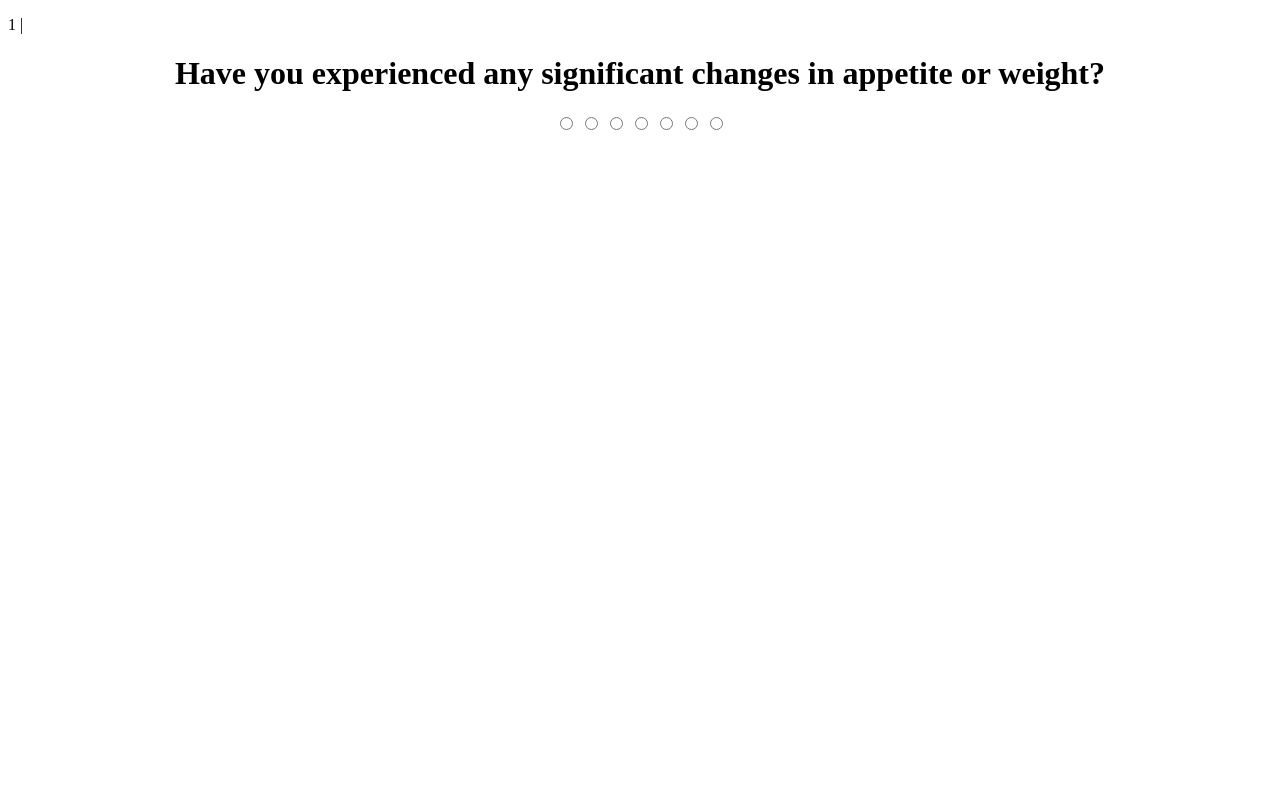
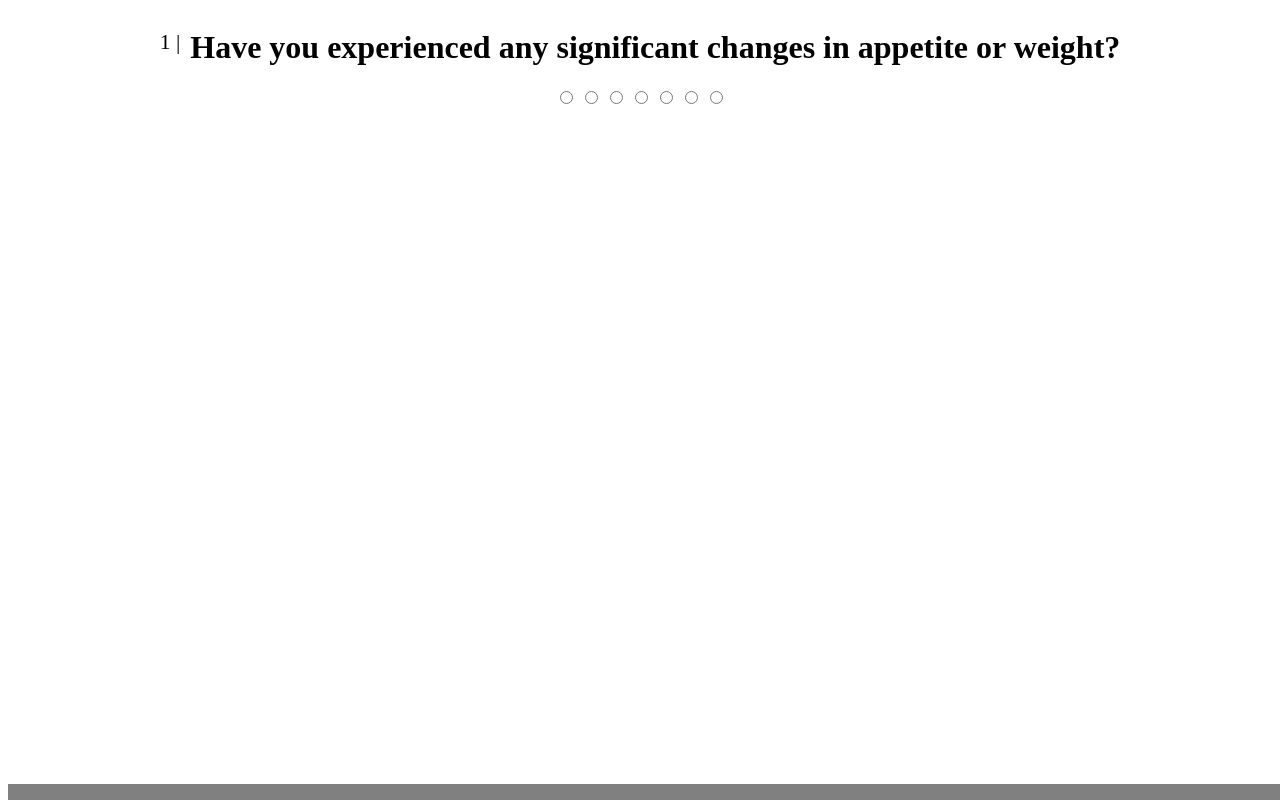
Before and after one commit to kyledampier/GTRobotech2023, a SvelteKit app in the folder frontend/: page / in a window 1280 px wide. Built offline with nearby package versions, Linux system fonts and the light colour scheme.

Commit message:
main page formatting

```diff
--- a/frontend/src/components/Bar.svelte
+++ /dev/null
@@ -1,31 +0,0 @@
-<script>
-    import { tweened } from "svelte/motion";
-    import { cubicOut } from "svelte/easing";
-
-    const progress = tweened(0, {
-        duration: 400,
-        easing: cubicOut
-    });
-</script>
-
-<progress value="{$progress}"></progress>
-<button on:click="{() => progress.set(0.25)}">
-	25%
-</button>
-
-
-<style>
-	progress {
-		display: block;
-		width: 100%;
-        background-color: #373737;
-	}
-
-    progress::-webkit-progress-value {
-        background-color: rgba(105, 255, 81, .75);
-    }
-
-    progress::-moz-progress-bar {
-        background-color: rgba(105, 255, 81, .75);
-    }
-</style>
--- a/frontend/src/components/Progress.svelte
+++ b/frontend/src/components/Progress.svelte
@@ -7,7 +7,3 @@
 </script>
 
 <p>{current} / {total}</p>
-
-<style>
-
-</style>
--- a/frontend/src/components/Question.svelte
+++ b/frontend/src/components/Question.svelte
@@ -3,6 +3,8 @@
 
 <script>
     import init from '../lib/init.json';
+    import { tweened } from "svelte/motion";
+    import { cubicOut } from "svelte/easing";
 
     const values = [
         { label: 'never', value: 1},
@@ -16,7 +18,13 @@
 
     let selected = false;
     let index = 0;
+    let total = 20;
     let question = init.survey[index].question;
+
+    const progress = tweened(0, {
+        duration: 400,
+        easing: cubicOut
+    });
 
     function onChange() {
         if (selected) {
@@ -24,12 +32,15 @@
         }
         question = init.survey[index].question;
         selected = false;
+        progress.set(index/total);
     }
 
 </script>
 
-<p>{index+1} |</p>
-<h1>{question}</h1>
+<div class="container">
+    <p>{index+1} |</p>
+    <h1>{question}</h1>
+</div>
 
 <div class="form">
     {#each values as value}
@@ -39,13 +50,36 @@
     {/each}
 </div>
 
+<div class="footer">
+    <progress value="{$progress}"></progress>
+</div>
 
 <style>
-    h1 {
-        text-align: center;
+    .container {
+        display: flex;
+        justify-content: center;
+    }
+    p {
+        font-size: 135%;
+        padding-right: 10px;
     }
     .form {
         text-align: center;
     }
-
+    progress {
+		display: block;
+		width: 100%;
+        background-color: #373737;
+	}
+    progress::-webkit-progress-value {
+        background-color: rgba(105, 255, 81, .75);
+    }
+    progress::-moz-progress-bar {
+        background-color: rgba(105, 255, 81, .75);
+    }
+    .footer {
+        position: fixed;
+        bottom: 0;
+        width: 100%;
+    }
 </style>
--- a/frontend/src/routes/+page.svelte
+++ b/frontend/src/routes/+page.svelte
@@ -5,9 +5,9 @@
 
 </script>
 
-<Question />
-<!-- <Progress />
-<Bar /> -->
+<div class="question">
+  <Question/>
+</div>
 
 <style>
 
```
Also changed, not shown: frontend/src/components/Counter.svelte (deleted, +0 -10 lines).
